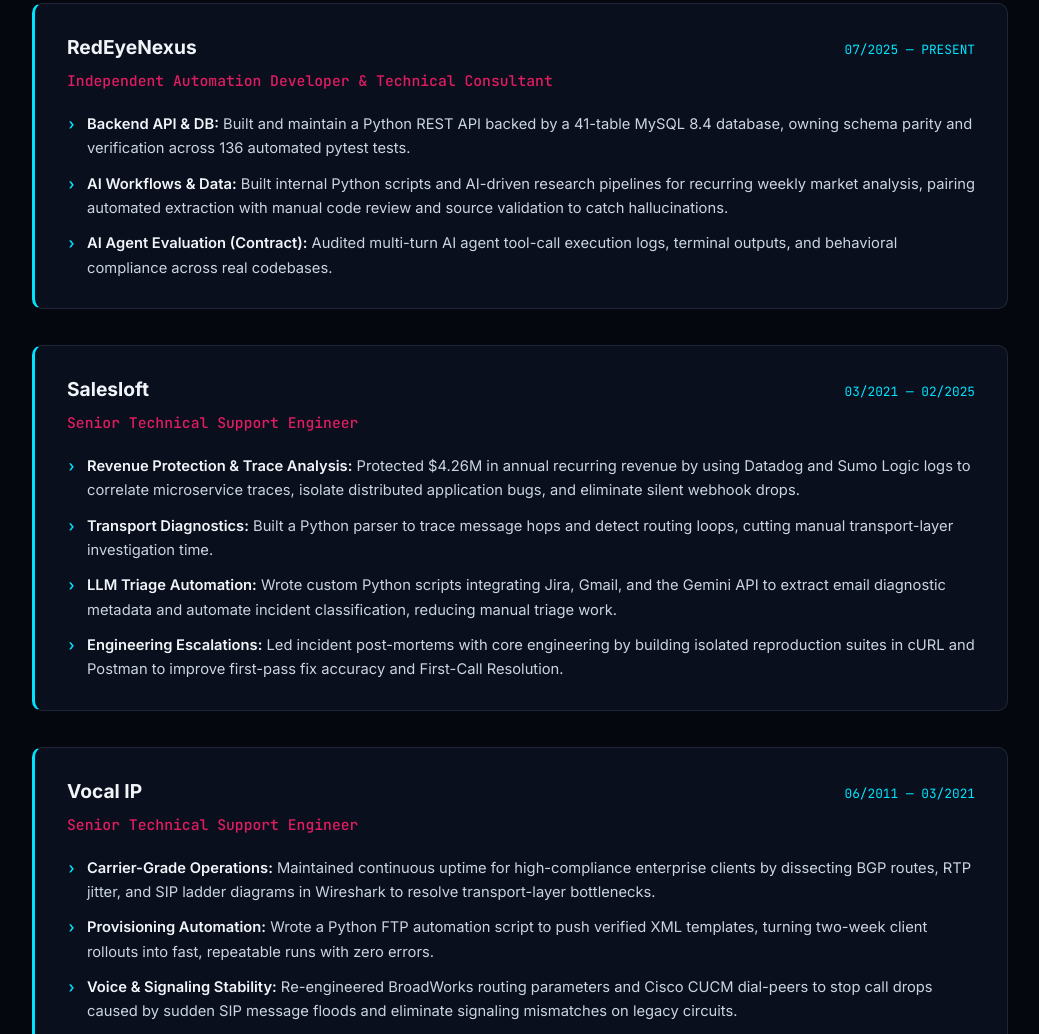
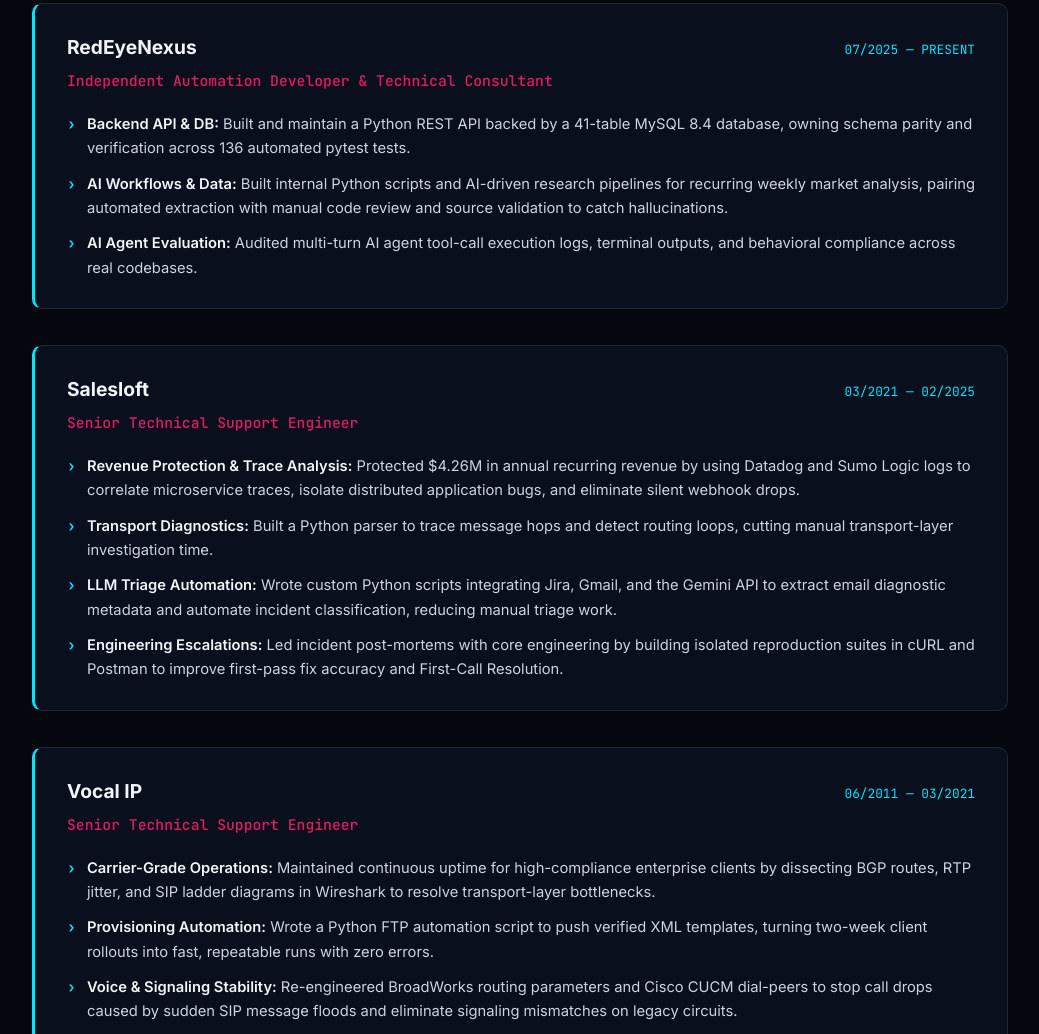
Before and after one commit to redeyecoding/redeye-nexus, a plain HTML site: page index.html in a window 1280 px wide. Shown: the part 1948-2982 px from the top of the page, without its empty margins (120-1159 px from the left). Drawn offline with Linux system fonts and the light colour scheme.

Commit message:
Remove contract designation from AI Agent Evaluation

```diff
--- a/index.html
+++ b/index.html
@@ -688,7 +688,7 @@
                     <ul class="exp-bullets">
                         <li><strong>Backend API & DB:</strong> Built and maintain a Python REST API backed by a 41-table MySQL 8.4 database, owning schema parity and verification across 136 automated pytest tests.</li>
                         <li><strong>AI Workflows & Data:</strong> Built internal Python scripts and AI-driven research pipelines for recurring weekly market analysis, pairing automated extraction with manual code review and source validation to catch hallucinations.</li>
-                        <li><strong>AI Agent Evaluation (Contract):</strong> Audited multi-turn AI agent tool-call execution logs, terminal outputs, and behavioral compliance across real codebases.</li>
+                        <li><strong>AI Agent Evaluation:</strong> Audited multi-turn AI agent tool-call execution logs, terminal outputs, and behavioral compliance across real codebases.</li>
                     </ul>
                 </div>
 
```
